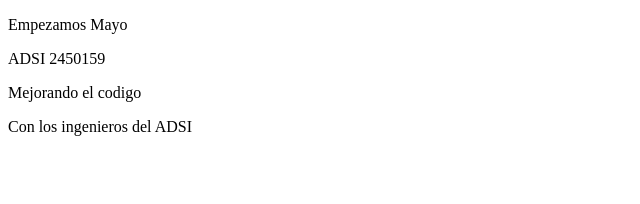
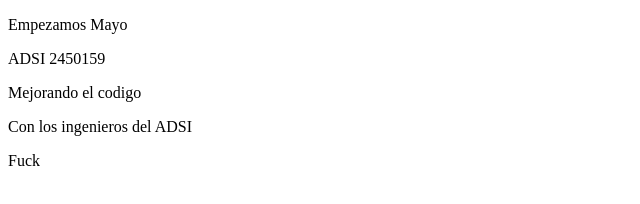
Before and after one commit to ElHenao14/AlmacenADSI, a plain HTML site: page index.html in a window 1280 px wide. Shown: the full height of the page, 0-640 px from the left. Drawn offline with Linux system fonts and the light colour scheme.

Commit message:
Update index.html
Actualizando códigos

```diff
--- a/index.html
+++ b/index.html
@@ -11,5 +11,6 @@
     <p>ADSI 2450159</p>
     <p>Mejorando el codigo</p>
     <p>Con los ingenieros del ADSI</p>
+    <p>Fuck</p>
 </body>
 </html>
```
